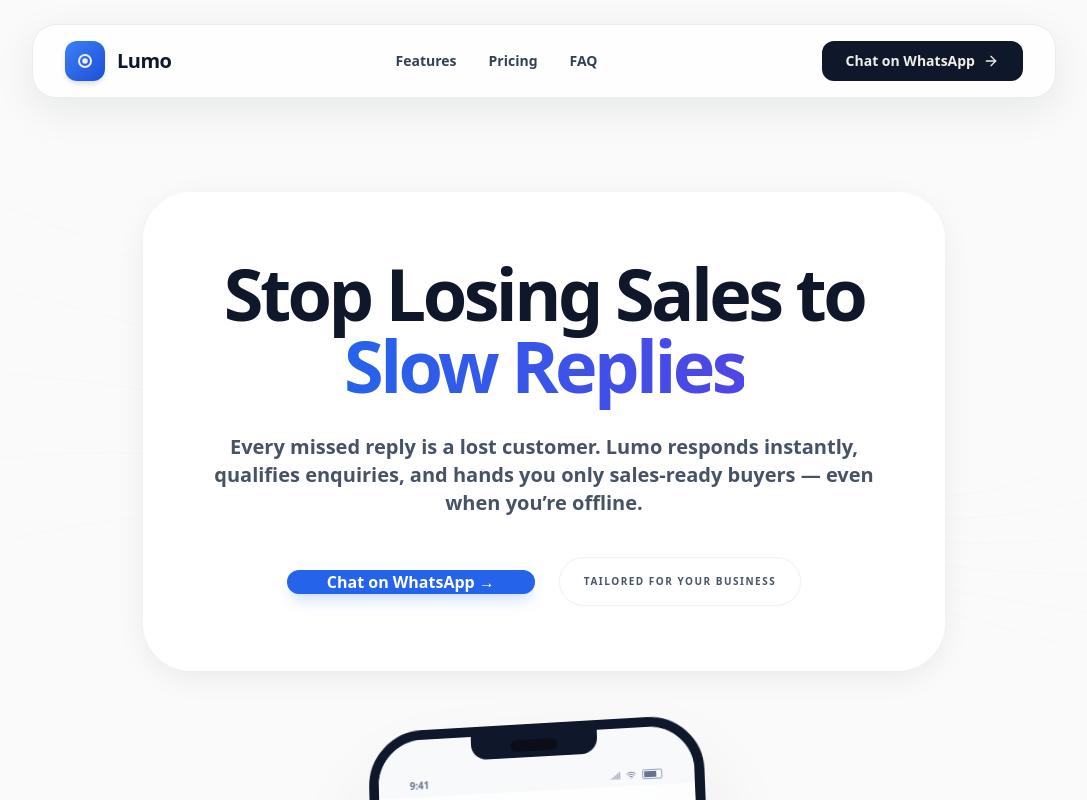
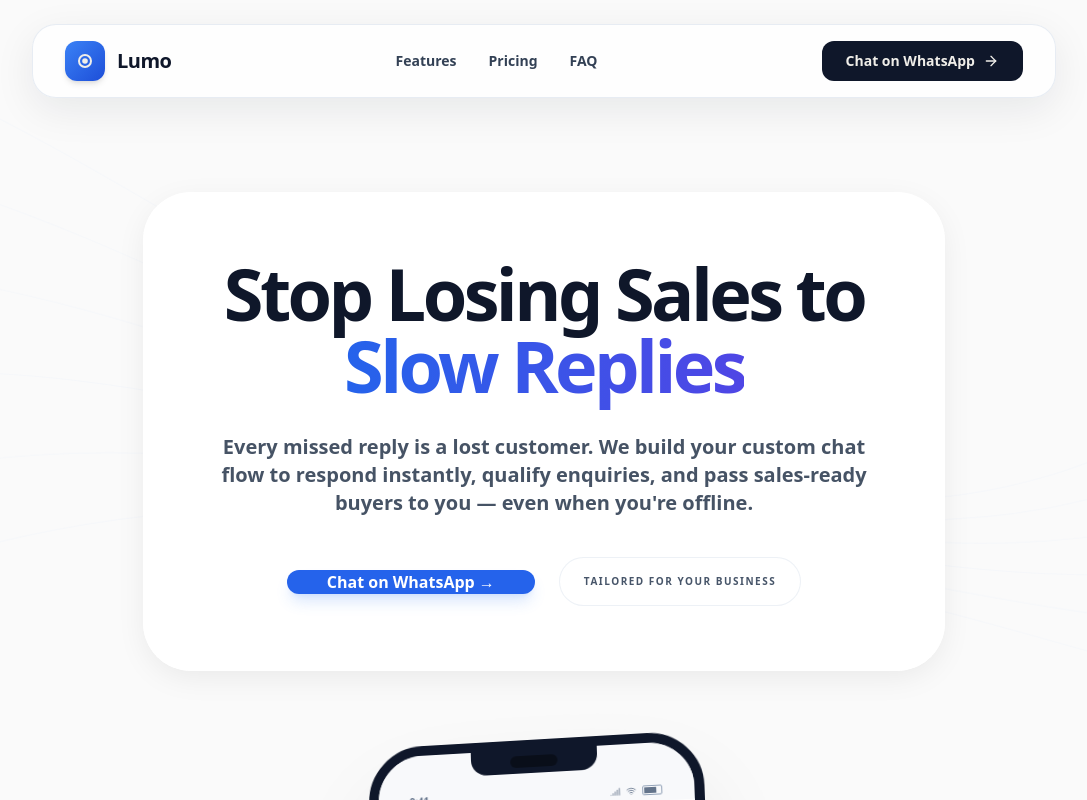
Before and after one commit to jeffthecool9/lumo3.0, a React (Vite) app: page / in a window 1280 px wide. Shown: the top 800 px of the page, without its empty margins (96-1183 px from the left). Built offline with nearby package versions, Linux system fonts and the light colour scheme; the HTML template or start-up script is replaced by a standard one.

Commit message:
Update App.tsx

```diff
--- a/src/App.tsx
+++ b/src/App.tsx
@@ -11,33 +11,17 @@
 import { Testimonials } from "./components/Testimonials";
 import { Integrations } from "./components/Integrations";
 
-import { About } from "./pages/About";
-import { Terms } from "./pages/Terms";
-
 export default function App() {
-  const path = window.location.pathname;
-  const isAboutPage = path === "/about";
-  const isTermsPage = path === "/terms";
-
   return (
     <div className="min-h-screen text-slate-900 font-sans selection:bg-blue-100 selection:text-blue-900 overflow-x-hidden relative">
       <FloatingWidget />
+
       <Navbar />
 
       <main className="relative z-10">
-        {isAboutPage ? (
-          <div className="pt-24 pb-16 px-6 max-w-7xl mx-auto">
-            <About />
-          </div>
-        ) : isTermsPage ? (
-          <div className="pt-24 pb-16 px-6 max-w-7xl mx-auto">
-            <Terms />
-          </div>
-        ) : (
-          <>
         {/* HERO */}
         <section className="pt-32 pb-12 lg:pt-48 lg:pb-24 px-6 max-w-6xl mx-auto flex flex-col items-center text-center">
-              <div className="glass-glossy p-10 md:p-16 rounded-[3rem] max-w-5xl animate-float shadow-2xl mb-12 relative border border-white/60">
+          <div className="glass-glossy p-10 md:p-16 rounded-[3rem] max-w-5xl animate-float shadow-2xl mb-16 relative border border-white/60">
             <h1 className="text-4xl sm:text-5xl lg:text-7xl font-[900] tracking-tighter text-[#0f172a] mb-8 leading-[1.05]">
               Stop Losing Sales to <br />
               <span className="text-transparent bg-clip-text bg-gradient-to-r from-blue-600 to-indigo-600">
@@ -46,8 +30,8 @@
             </h1>
 
             <p className="text-lg md:text-xl text-slate-700 max-w-2xl mx-auto leading-relaxed font-semibold mb-10 opacity-90">
-                  Every missed reply is a lost customer. Lumo responds instantly, qualifies enquiries, and hands you only
-                  sales-ready buyers — even when you’re offline.
+              Every missed reply is a lost customer. We build your custom chat flow to respond instantly, qualify enquiries,
+              and pass sales-ready buyers to you — even when you're offline.
             </p>
 
             <div className="flex flex-col sm:flex-row items-center justify-center gap-6 w-full">
@@ -73,7 +57,7 @@
           </div>
         </section>
 
-            {/* CHANNELS */}
+        {/* SECTIONS */}
         <div id="channels">
           <Integrations />
         </div>
@@ -83,8 +67,6 @@
         <HowItWorks />
         <Pricing />
         <FAQ />
-          </>
-        )}
       </main>
 
       <Footer />
```
Lines whose indentation alone changed are shown as unchanged.
